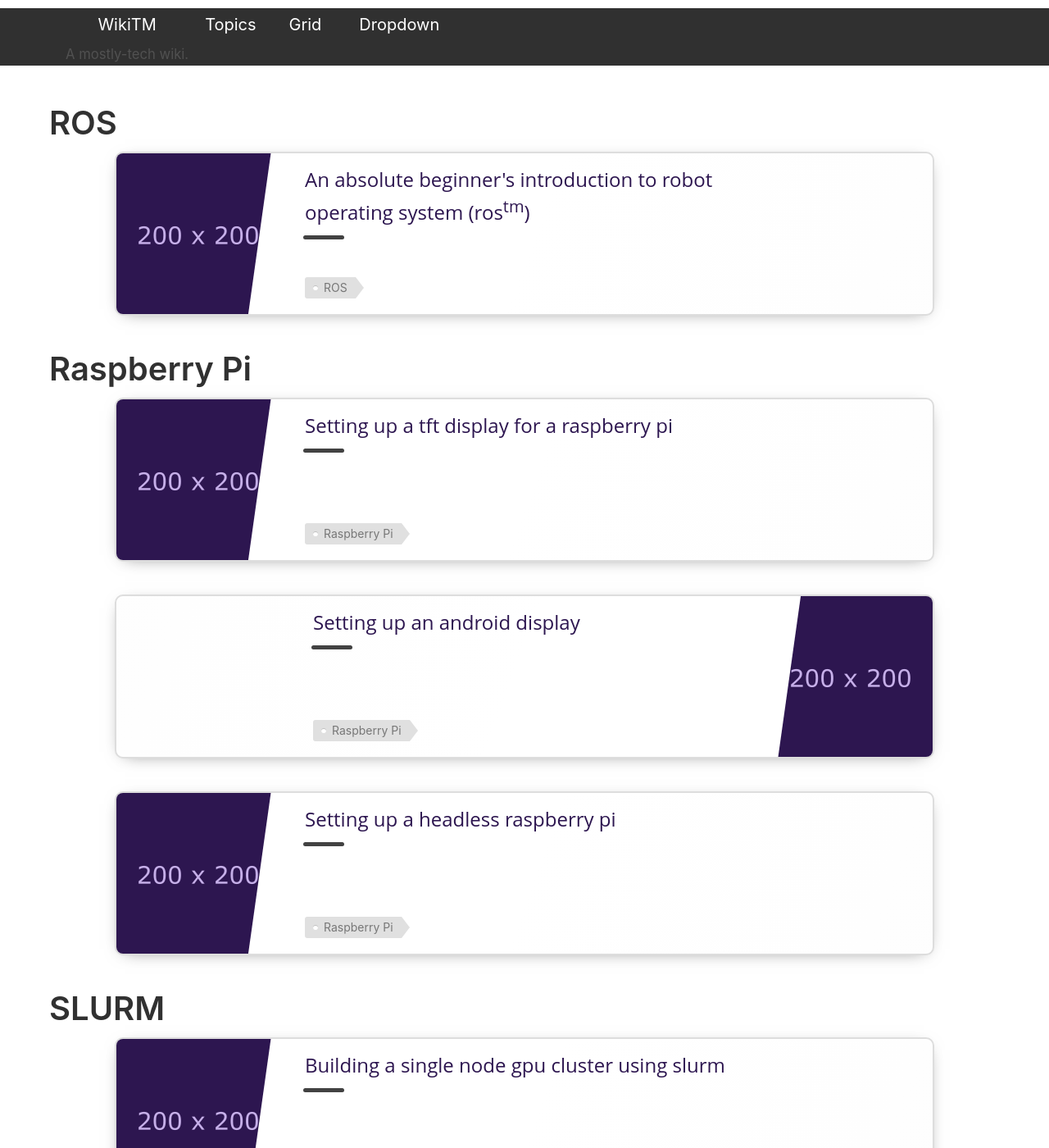
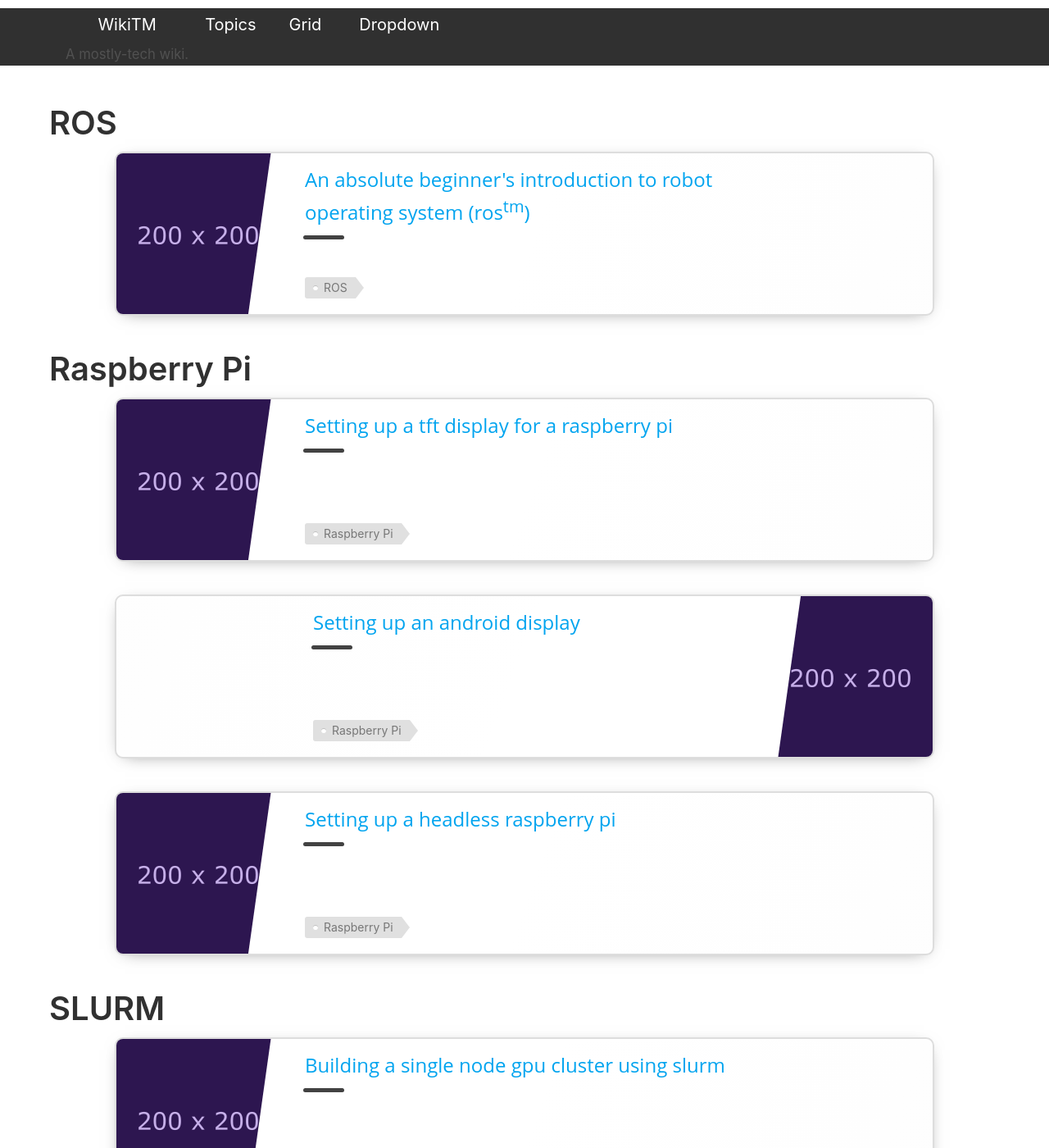
Before and after one commit to tejaswid/wikitm, a Jekyll site: the page built from grid.html, in a window 1280 px wide and 1400 px high. Shown: the whole window at 82% size. Built offline with Jekyll 4.4.1, drawn with Linux system fonts in a browser that asks for light colours.

Commit message:
playing with colours

```diff
--- a/_sass/_card.scss
+++ b/_sass/_card.scss
@@ -82,7 +82,7 @@
 }
 
 .card:hover .card-title {
-  color: #2D1650;
+  color: $tm-blue;
 }
 
 /* textual content of the card goes in here */
--- a/_sass/_variables.scss
+++ b/_sass/_variables.scss
@@ -30,9 +30,9 @@
 
 $body-color: #515151;
 $body-bg: #fff;
-$link-color: $tm-purple;
+$link-color: $tm-blue;
 
-$border-color: #00a4ef;
+$border-color: #e5e5e5;
 
 $width-very-small-screen: 30rem;
 $width-medium-screen: 48em;
```
